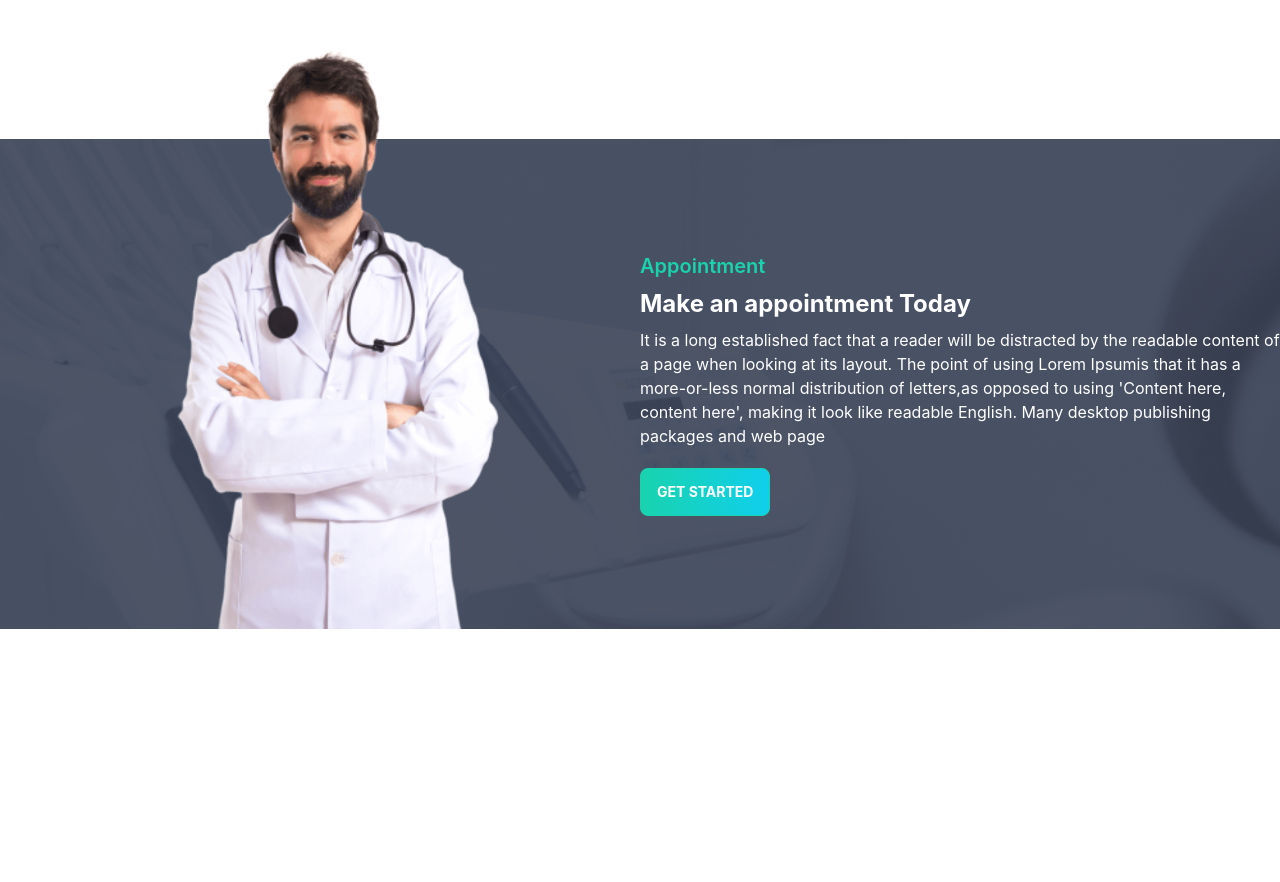
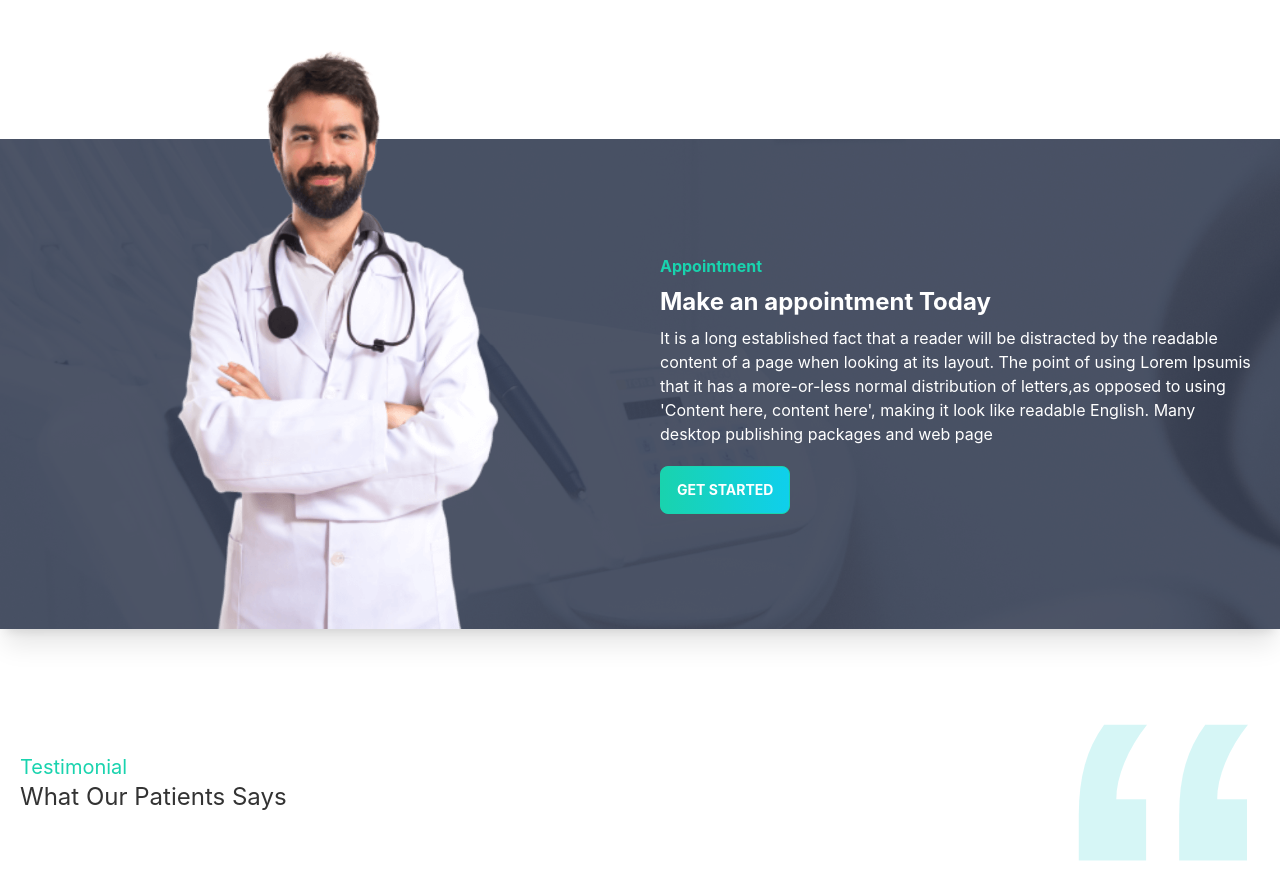
Before and after one commit to Sajalhowlader/doctor-portal-daisyUI, a React (Create React App) app: page / in a window 1280 px wide. Shown: the part 2420-3302 px from the top of the page. Before the commit the page ends 3049 px from the top, so only its background shows below. Built offline with nearby package versions, Linux system fonts and the light colour scheme.

Commit message:
done testimonial

```diff
--- a/src/Pages/Home/Appointment/Appointment.js
+++ b/src/Pages/Home/Appointment/Appointment.js
@@ -7,10 +7,12 @@ const Appointment = () => {
         <div style={{
             background: `url(${bgImg})`
         }} className='mt-40'>
-            <div class=" shadow-xl grid grid-cols-2 items-center">
-                <img src={doctor} alt="" className='flex-1 mt-[-150px]' />
-                <div class=" flex-1">
-                    <h2 class="card-title text-primary mb-2">Appointment</h2>
+            <div class=" shadow-xl grid md:grid-cols-2 sm:grid-cols-1 items-center">
+                <div className='flex-1 hidden lg:block'>
+                    <img src={doctor} alt="" className=' mt-[-150px] ' />
+                </div>
+                <div class=" flex-1 p-5">
+                    <h2 class="text-lx font-bold text-primary mb-2 text-center md:text-left">Appointment</h2>
                     <h2 className='text-2xl font-bold text-white mb-2'>Make an appointment Today</h2>
                     <p className='text-white mb-5'>It is a long established fact that a reader will be distracted by the readable content of a page when looking at its layout. The point of using Lorem Ipsumis that it has a more-or-less normal distribution of letters,as opposed to using 'Content here, content here', making it look like readable English. Many desktop publishing packages and web page</p>
                     <button className="btn btn-primary bg-gradient-to-r from-primary to-secondary font-bold uppercase text-white">Get Started</button>
--- a/src/Pages/Home/Home/Home.js
+++ b/src/Pages/Home/Home/Home.js
@@ -6,6 +6,7 @@ import call from '../../../assets/icons/phone.svg'
 import Services from '../Services/Services';
 import Exceptional from '../Exceptional/Exceptional';
 import Appointment from '../Appointment/Appointment';
+import Testimonial from '../Testimonial/Testimonial';
 const Home = () => {
     return (
         <div>
@@ -68,6 +69,7 @@ const Home = () => {
             <Services />
             <Exceptional />
             <Appointment />
+            <Testimonial />
         </div>
     );
 };
--- /dev/null
+++ b/src/Pages/Home/Testimonial/Testimonial.js
@@ -0,0 +1,20 @@
+import React from 'react';
+import quote from '../../../assets/icons/quote.svg'
+const Testimonial = () => {
+    return (
+        <div className='mt-14 p-5'>
+            <div className='flex justify-between items-center'>
+                <div>
+                    <h1 className='text-primary text-xl'>Testimonial</h1>
+                    <h2 className='text-2xl'>What Our Patients Says</h2>
+                </div>
+                <div>
+                    <img src={quote} alt="" className='w-24 lg:w-48 ' />
+                </div>
+            </div>
+
+        </div>
+    );
+};
+
+export default Testimonial;
```
